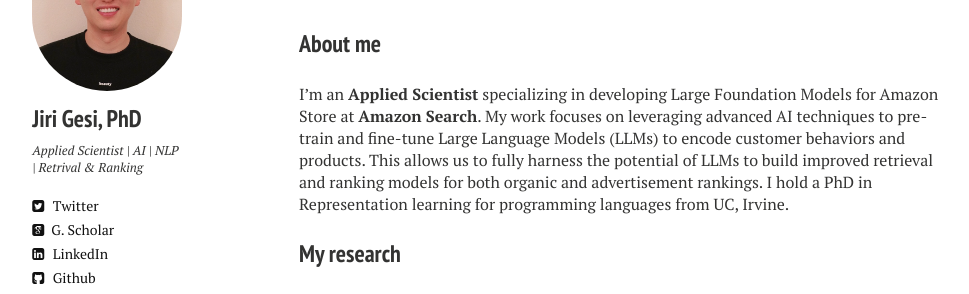
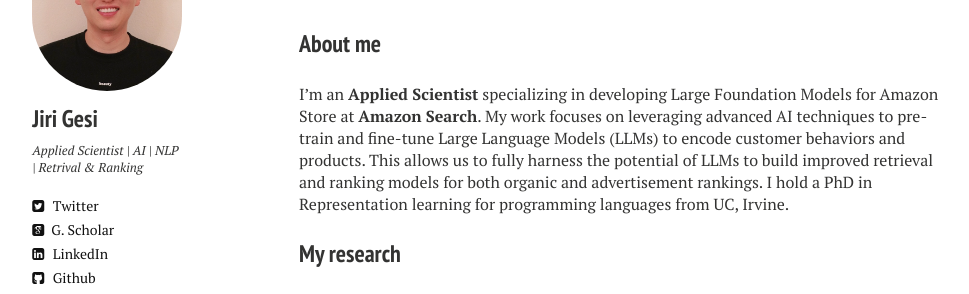
Before and after one commit to Jirigesi/Jirigesi.github.io, a Jekyll site: the page built from index.md, in a window 1280 px wide and 900 px high. Shown: the part 171-465 px from the top of the window, without its empty margins (21-990 px from the left). Built offline with Jekyll 4.4.1, drawn with Linux system fonts in a browser that asks for light colours; nearby versions of some CDN libraries; comment, search, counter and statistics services are not loaded; some of the changed text lies outside the part shown.

Commit message:
Update _config.yml

```diff
--- a/_config.yml
+++ b/_config.yml
@@ -8,7 +8,7 @@ disqus_shortname: Jirigesi
 
 # Owner/author information
 owner:
-  name:           Jiri Gesi, PhD
+  name:           Jiri Gesi
   avatar:         jirigesi2.png
   bio:            Applied Scientist | AI | NLP | Retrival & Ranking
   email:          fjiriges@uci.edu
```
